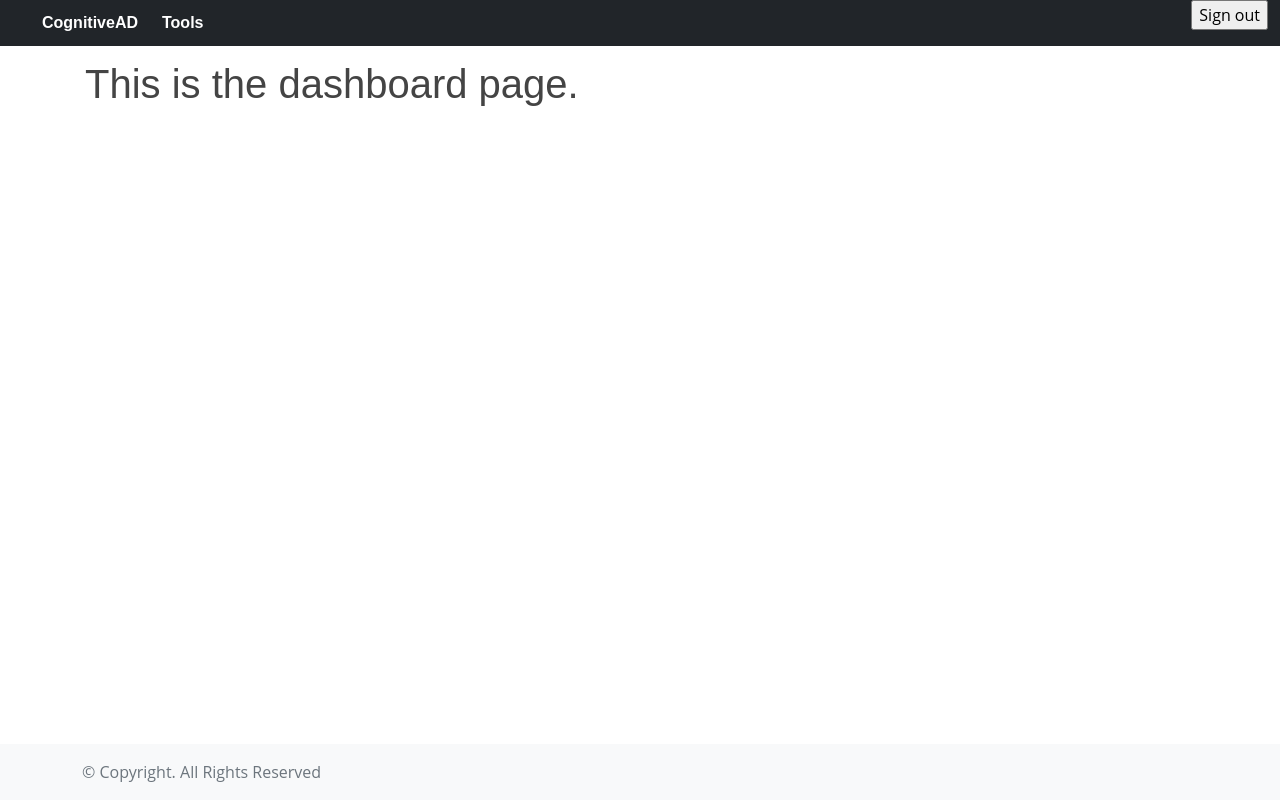
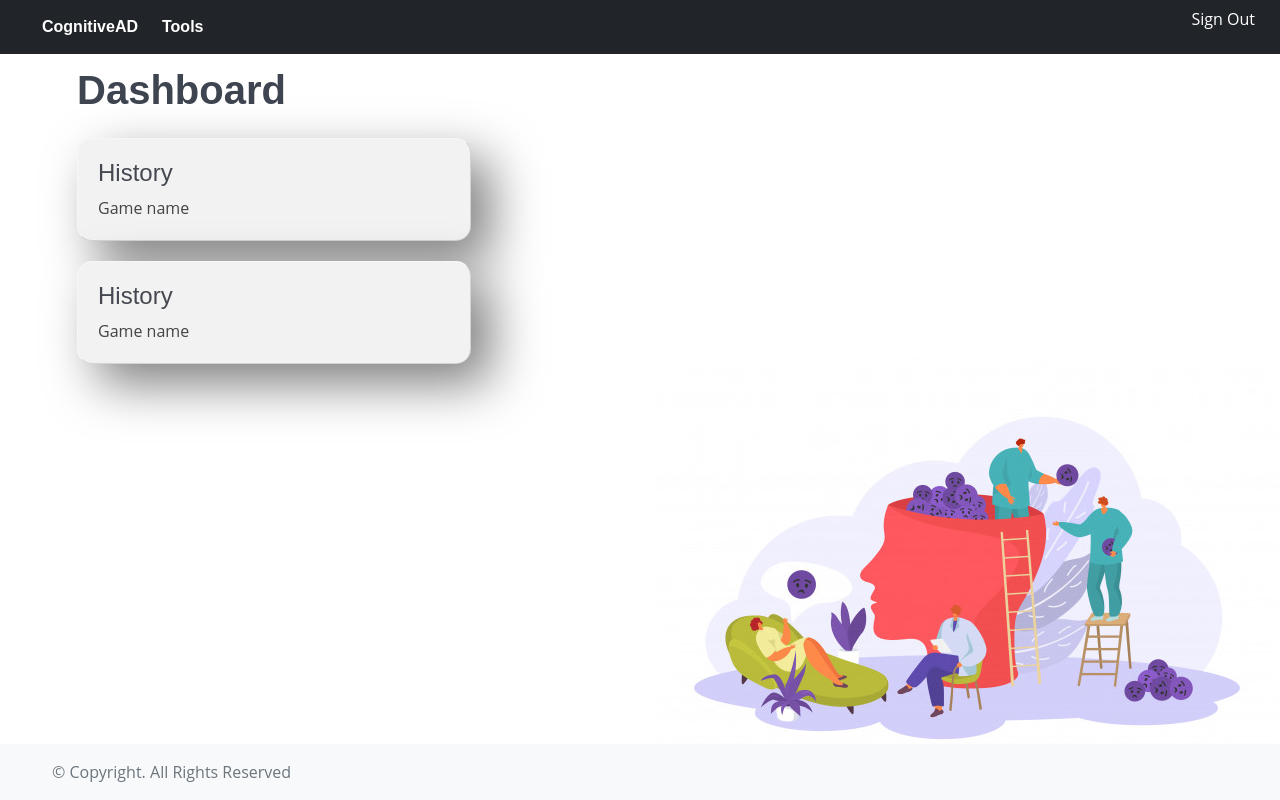
Before and after one commit to rushikesh611/cognitiveAD, a Django app: page /dashboard in a window 1280 px wide. Run offline with Django 3.2, Linux system fonts and the light colour scheme; the visitor is signed in with stand-in values (Sample User, id 1); some libraries are stand-ins or nearby versions.

Commit message:
game url dynamic

```diff
--- a/templates/base.html
+++ b/templates/base.html
@@ -32,7 +32,7 @@
         {% if user.is_authenticated %}
           <form action="{% url 'logout' %}" method="post">
             {% csrf_token %}
-            <input class="nav-item" type="submit" value='Sign out'/>
+            <button type="submit" class="btn btn-dark">Sign Out</button>
           </form>
         {% else %}
             <a class="nav-item nav-link" href="{% url 'login' %}" class="btn btn-simple" style="color:white;"">Log in</a>
--- a/templates/dashboard/index.html
+++ b/templates/dashboard/index.html
@@ -1,5 +1,25 @@
 {% extends "base.html" %}
+{% load static %}
+{% block content %}
+<link href="{% static 'css/levelpage.css' %}" rel="stylesheet">
 
-{% block content %}
-    <h1>This is the dashboard page.</h1>
+   <div class="main ">
+   <div class='container'>
+   <br>
+       <h3>Dashboard</h3>
+    <div class="card w-75">
+        <div class="card-body">
+          <h5 class="card-title">History</h5>
+          <p class="card-text">Game name</p>
+        </div>
+      </div>
+      <br>
+      <div class="card w-75">
+        <div class="card-body">
+          <h5 class="card-title">History</h5>
+          <p class="card-text">Game name</p>
+        </div>
+      </div>
+      </div>
+   </div>
 {% endblock %}
--- a/templates/dashboard/levelpage.html
+++ b/templates/dashboard/levelpage.html
@@ -11,7 +11,8 @@
         <div class="card-body">
           <h5 class="card-title">{{tool.titlegame1}}</h5>
           <p class="card-text">{{tool.descriptiongame1}}</p>
-          <a href="{% url 'reactiontimeone' %}" class="btn btn-primary">LEVEL 1</a>
+          {% comment %} <a href="{% url 'reactiontimeone' %}" class="btn btn-primary">LEVEL 1</a> {% endcomment %}
+          <a href="/{{tool.game1url}}" class="btn btn-primary">LEVEL 1</a>
           <a href="" class="btn btn-primary">LEVEL 2</a>
         </div>
       </div>
@@ -20,7 +21,8 @@
         <div class="card-body">
           <h5 class="card-title">{{tool.titlegame2}}</h5>
           <p class="card-text">{{tool.descriptiongame2}}</p>
-          <a href="{% url 'memoryone' %}" class="btn btn-primary">LEVEL 1</a>
+          {% comment %} <a href="{% url 'memoryone' %}" class="btn btn-primary">LEVEL 1</a> {% endcomment %}
+          <a href="/{{tool.game2url}}" class="btn btn-primary">LEVEL 1</a>
           <a href="#" class="btn btn-primary">LEVEL 2</a>
         </div>
       </div>
```
